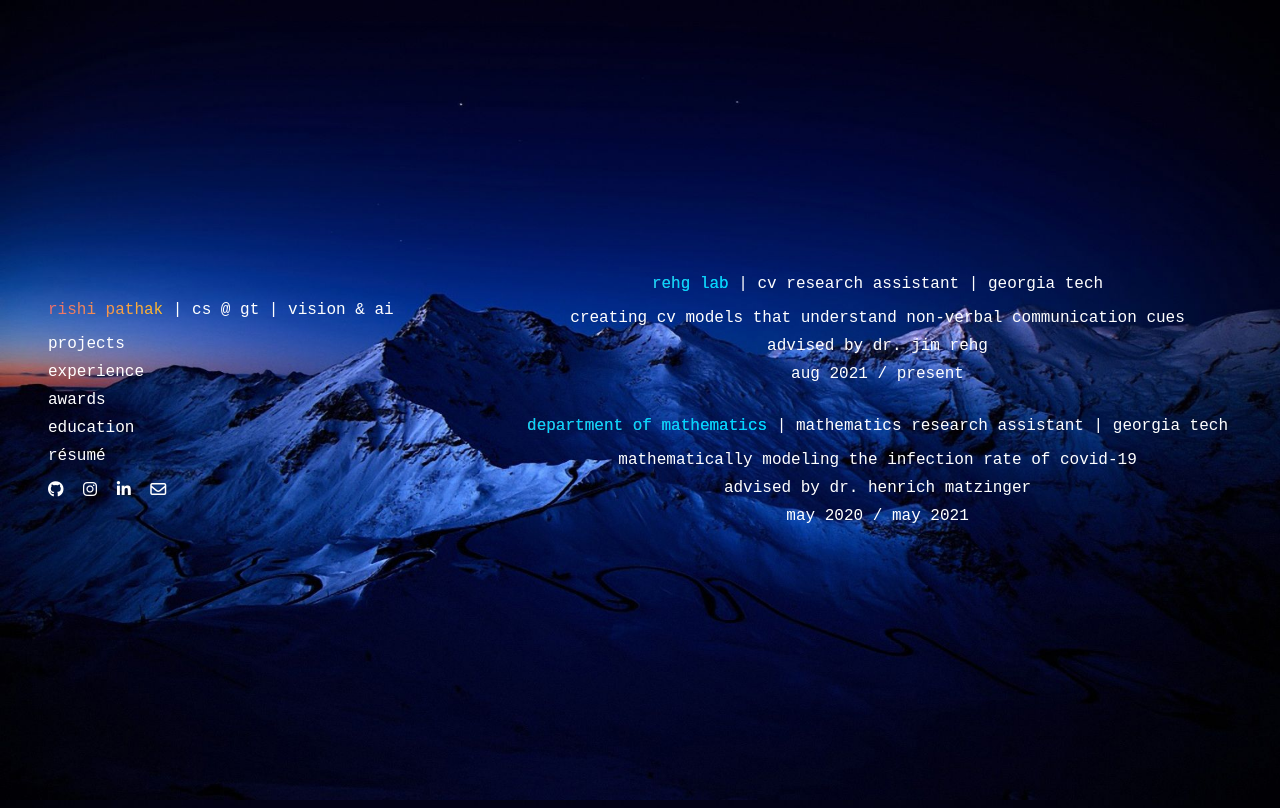
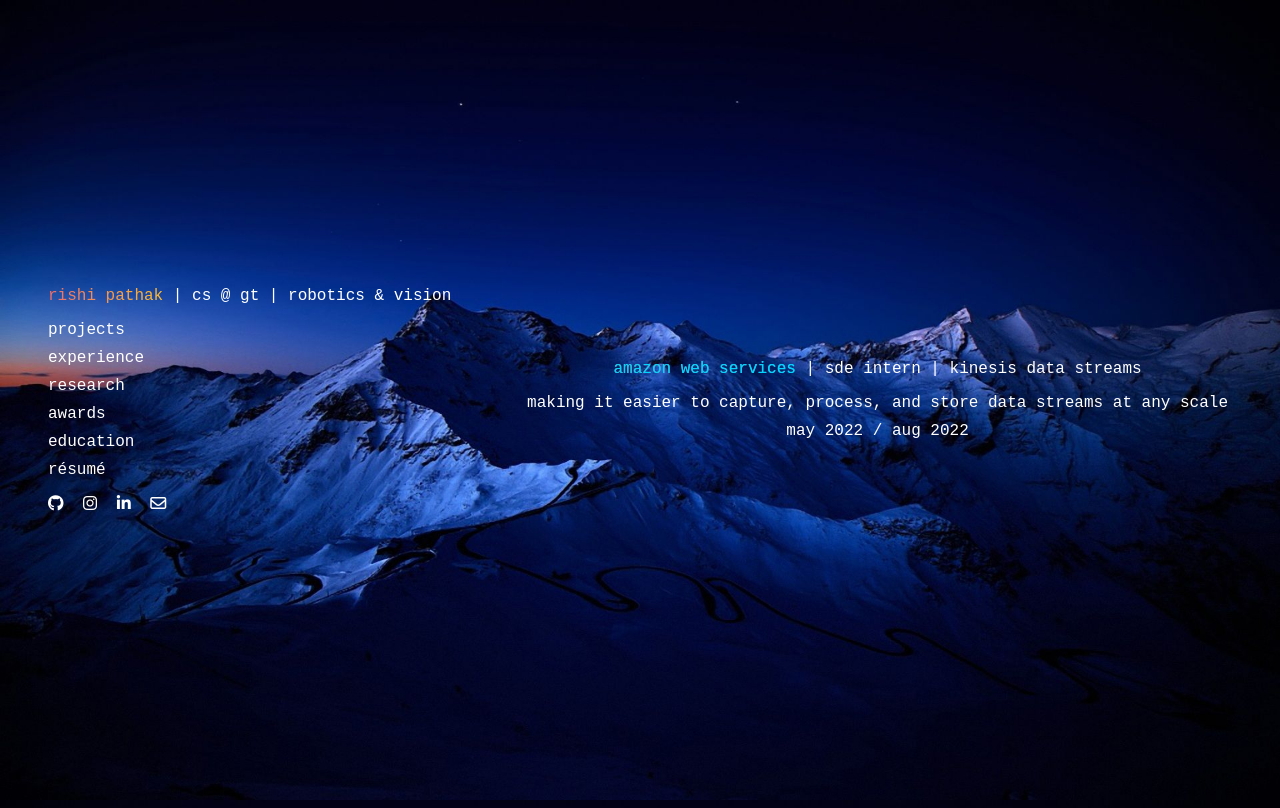
Before and after one commit to rpathak38/rpathak38.github.io, a plain HTML site: page index.html in a window 1280 px wide. Both pictures are taken after a click on the link "experience". Drawn offline with Linux system fonts and the light colour scheme.

Commit message:
updates 2022 season

```diff
--- a/index.html
+++ b/index.html
@@ -14,13 +14,14 @@
             <div id="head">
                 <span class = "my-name"><a href="https://rpathak38.github.io">rishi pathak</a></span> |
                 <span class = "header-text">cs @ gt</span> |
-                <span class = "header-text">vision & ai</span>
+                <span class = "header-text">robotics & vision</span>
             </div>
 
             <div id = "bio-data">
                 <ul class = "text">
                     <li><a onclick=toggle(this.text)>projects</a></li>
                     <li><a onclick=toggle(this.text)>experience</a></li>
+                    <li><a onclick=toggle(this.text)>research</a></li>
                     <li><a onclick=toggle(this.text)>awards</a></li>
                     <li><a onclick="toggle(this.text)">education</a></li>
                     <li><a href="documents/resume.pdf">résumé</a></li>
@@ -118,7 +119,40 @@
         </div>
 
         <div class = "side-data" id="experience">
+            <div id = "amazon">
+                <div class ="side-head">
+                    <span class = "side-name"><a href="https://aws.amazon.com">amazon web services</a></span> |
+                    <span class = "header-text">sde intern</span> |
+                    <span class = "header-text">kinesis data streams</span>
+                </div>
+
+                <div class = "side-bio-data">
+                    <ul class = "text">
+                        <li><a>making it easier to capture, process, and store data streams at any scale</a></li>
+                        <li><a>may 2022 / aug 2022</a></li>
+                    </ul>
+                </div>
+            </div>
+        </div>
+
+        <div class = "side-data" id="research">
             <div id = "vision-research-assistant">
+                <div class ="side-head">
+                    <span class = "side-name"><a href="http://sonify.psych.gatech.edu/research">sonification lab</a></span> |
+                    <span class = "header-text">principal investigator</span> |
+                    <span class = "header-text">georgia tech</span>
+                </div>
+
+                <div class = "side-bio-data">
+                    <ul class = "text">
+                        <li><a>controlling flying robots with headpose and eye-tracking</a></li>
+                        <li><a>advised by dr. bruce walker</a></li>
+                        <li><a>aug 2022 / present</a></li>
+                    </ul>
+                </div>
+
+                <br>
+
                 <div class ="side-head">
                     <span class = "side-name"><a href="https://rehg.org">rehg lab</a></span> |
                     <span class = "header-text">cv research assistant</span> |
@@ -129,7 +163,7 @@
                     <ul class = "text">
                         <li><a>creating cv models that understand non-verbal communication cues</a></li>
                         <li><a>advised by dr. jim rehg</a></li>
-                        <li><a>aug 2021 / present</a></li>
+                        <li><a>aug 2021 / may 2022</a></li>
                     </ul>
                 </div>
             </div>
@@ -150,7 +184,6 @@
                 </div>
             </div>
         </div>
-
         <div class = "side-data" id = "projects">
             <div id = "self-driving-rc-car">
                 <div class ="side-head">
--- a/style.css
+++ b/style.css
@@ -66,6 +66,7 @@ li {
     display: inline;
     zoom: 1;
     *display:inline;
+    text-rendering: optimizeLegibility;
 }
 
 .header-text:hover {
```
Also changed, not shown: images/abstract_mountains.jpg (added), images/dark_mountain.jpg (added).
